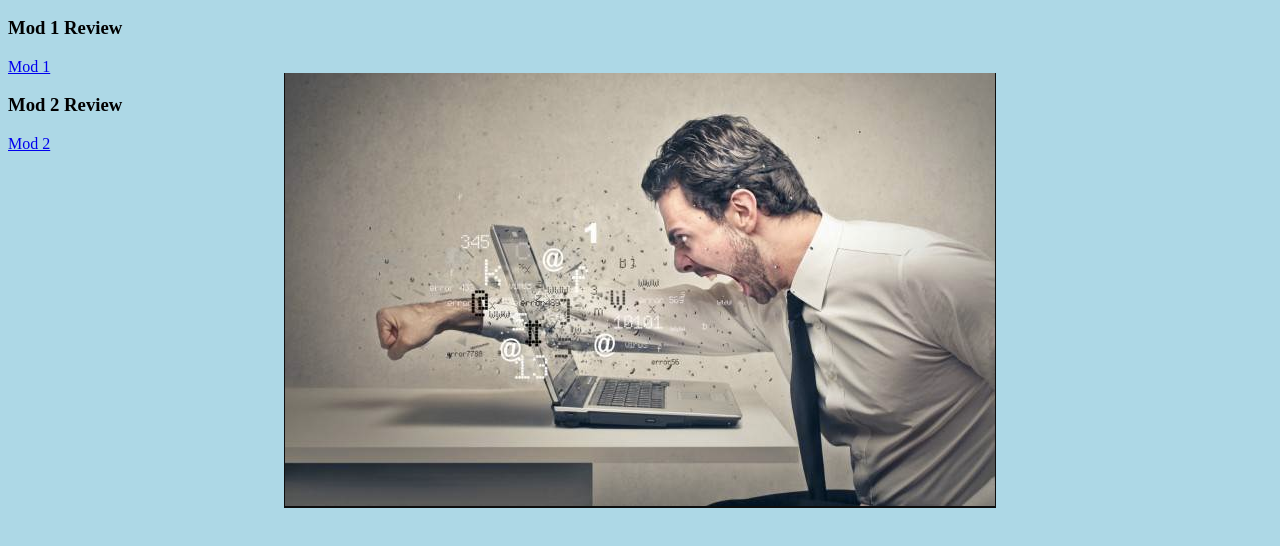
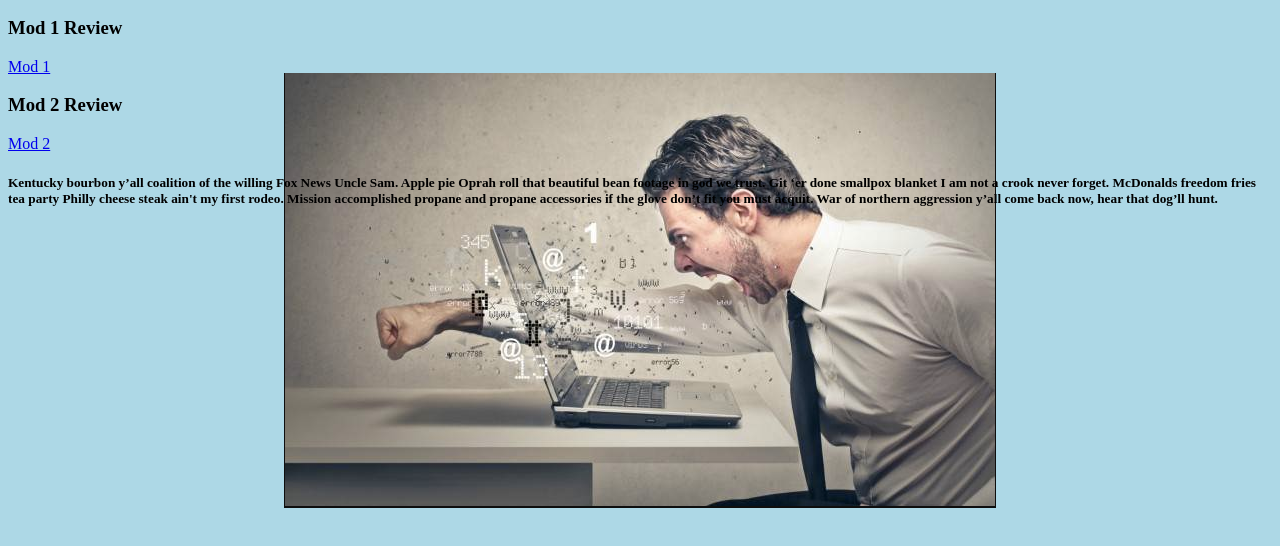
Before and after one commit to vaidashi/vaidashi.github.io, a plain HTML site: page index.html in a window 1280 px wide. Shown: the part 110-656 px from the top of the page. Drawn offline with Linux system fonts and the light colour scheme.

Commit message:
added footer

```diff
--- a/index.html
+++ b/index.html
@@ -18,4 +18,6 @@
       <a href = "blog-2.html"> Mod 2 </a>
     </div>
   </body>
+
+  <footer><h5>Kentucky bourbon y’all coalition of the willing Fox News Uncle Sam. Apple pie Oprah roll that beautiful bean footage in god we trust. Git ‘er done smallpox blanket I am not a crook never forget. McDonalds freedom fries tea party Philly cheese steak ain't my first rodeo. Mission accomplished propane and propane accessories if the glove don’t fit you must acquit. War of northern aggression y’all come back now, hear that dog’ll hunt.</h5></footer>
 </html>
```
